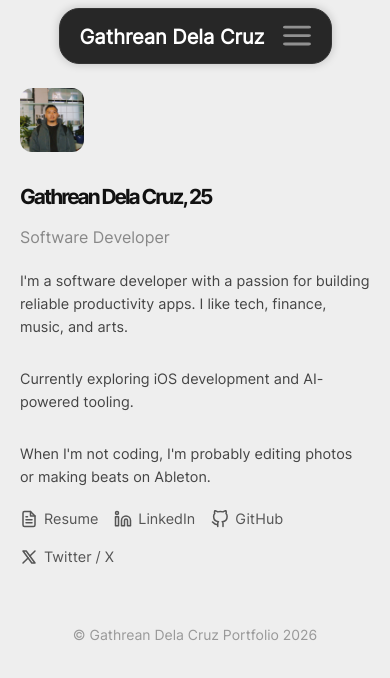
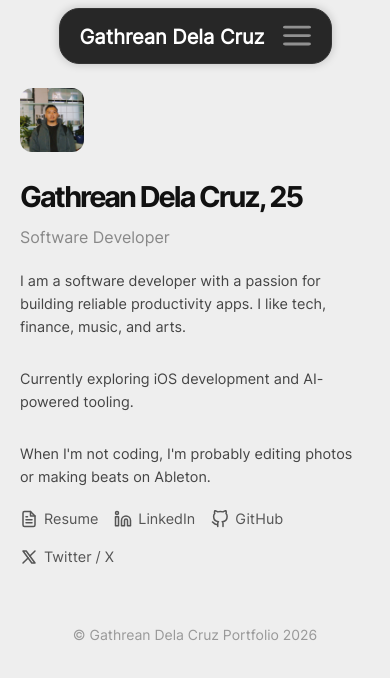
Before and after one commit to gathrean/my-portfolio, a React (Create React App) app: page / in a window 390 px wide. Shown: the top 678 px of the page. Built offline with nearby package versions, Linux system fonts and the light colour scheme.

Commit message:
Minor changes

```diff
--- a/src/components/Navbar/NavbarFunctions.jsx
+++ b/src/components/Navbar/NavbarFunctions.jsx
@@ -50,7 +50,7 @@ export function useNavbarFunctions() {
     // For setting the height of the navbar based on the window size
     useEffect(() => {
         const handleResize = () => {
-            const newHeight = opened ? 56 : 325;
+            const newHeight = opened ? 56 : 312;
             setNavbarHeight(newHeight);
         };
         handleResize();
--- a/src/pages/LandingPage/Sections/HERO/HERO.css
+++ b/src/pages/LandingPage/Sections/HERO/HERO.css
@@ -15,8 +15,7 @@
 }
 
 .hero-name {
-  font-weight: 600;
-  font-size: 2rem;
+  font-size: 2.5rem;
   color: #111;
   margin-bottom: 4px;
 }
@@ -92,7 +91,7 @@
   }
 
   .hero-name {
-    font-size: 1.3rem;
+    font-size: 1.8rem;
   }
 
   .hero-bio {
--- a/src/pages/LandingPage/Sections/HERO/HERO.jsx
+++ b/src/pages/LandingPage/Sections/HERO/HERO.jsx
@@ -59,11 +59,11 @@ const HERO = () => {
       </div>
 
       <div className="hero-text">
-        <h1 className="hero-name">Gathrean Dela Cruz, {getAge()}</h1>
+        <h1 className="hero-name"><span className="hero-name-text">Gathrean Dela Cruz, {getAge()}</span></h1>
         <p className="hero-subtitle">Software Developer</p>
 
         <p className="hero-bio">
-          I'm a software developer with a passion for building reliable productivity apps. I like tech, finance, music, and arts.
+          I am a software developer with a passion for building reliable productivity apps. I like tech, finance, music, and arts.
         </p>
         <br />
         <p className="hero-bio">
```
